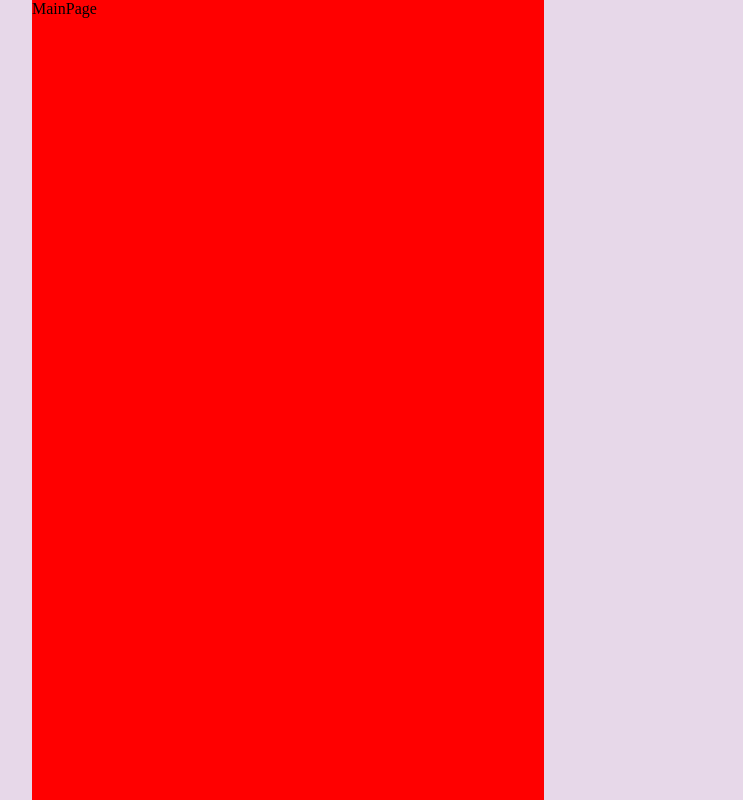
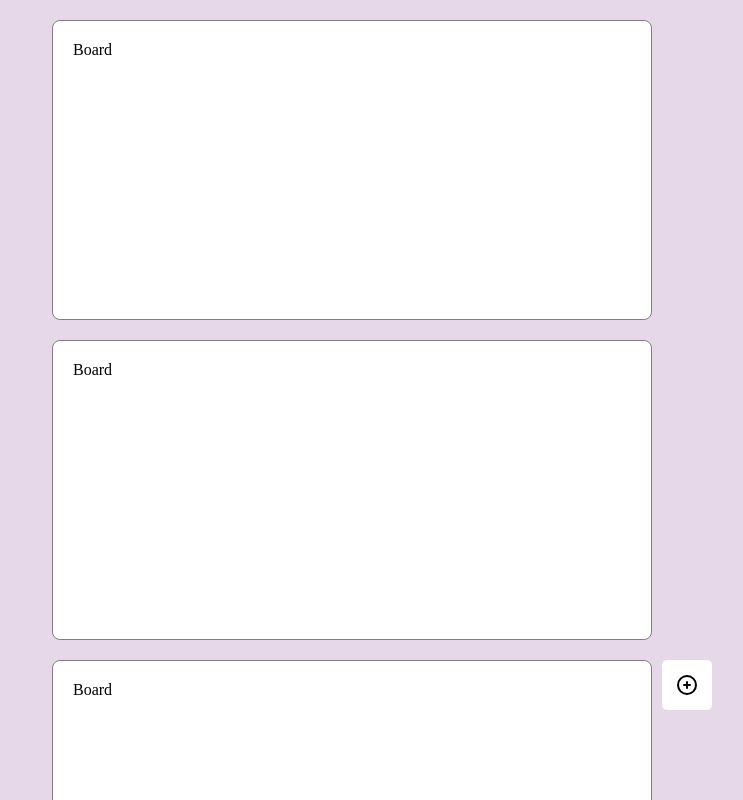
Before and after one commit to jim1286/survey, a React (Vite) app: page /main in a window 1280 px wide. Shown: the top 800 px of the page, without its empty margins (352-1095 px from the left). Built offline with nearby package versions, Linux system fonts and the light colour scheme.

Commit message:
[Feat] create tool bar

```diff
--- a/package.json
+++ b/package.json
@@ -10,7 +10,9 @@
     "preview": "vite preview"
   },
   "dependencies": {
+    "@emotion/is-prop-valid": "^1.2.1",
     "@reduxjs/toolkit": "^2.0.1",
+    "@tabler/icons-react": "^2.44.0",
     "antd": "^5.12.5",
     "path": "^0.12.7",
     "react": "^18.2.0",
--- a/src/app/styles.ts
+++ b/src/app/styles.ts
@@ -1,9 +1,11 @@
 import styled from "styled-components";
 
 export const Container = styled.div`
-  width: 100vw;
-  height: 100vh;
+  width: 100%;
+  height: 100%;
+  min-height: 100vh;
   background: #e7d8e9;
   display: flex;
   justify-content: center;
+  overflow-y: auto;
 `;
--- /dev/null
+++ b/src/components/Board/index.tsx
@@ -0,0 +1,8 @@
+import React from "react";
+import { Container } from "./styles";
+
+function Board() {
+  return <Container>Board</Container>;
+}
+
+export default Board;
--- /dev/null
+++ b/src/components/Board/styles.ts
@@ -0,0 +1,11 @@
+import styled from "styled-components";
+
+export const Container = styled.div`
+  min-width: 600px;
+  width: 100%;
+  height: 300px;
+  padding: 20px;
+  border: 1px solid gray;
+  border-radius: 8px;
+  background-color: white;
+`;
--- /dev/null
+++ b/src/components/index.tsx
@@ -0,0 +1 @@
+export { default as Board } from "./Board";
--- a/src/main.tsx
+++ b/src/main.tsx
@@ -1,15 +1,19 @@
 import React from "react";
 import ReactDOM from "react-dom/client";
+import router from "./router/Router.tsx";
+import isValidProp from "@emotion/is-prop-valid";
 import { Provider } from "react-redux";
 import { store } from "./redux/store.ts";
 import { RouterProvider } from "react-router-dom";
+import { StyleSheetManager } from "styled-components";
 import "./index.css";
-import router from "./router/Router.tsx";
 
 ReactDOM.createRoot(document.getElementById("root")!).render(
   <React.StrictMode>
-    <Provider store={store}>
-      <RouterProvider router={router} />
-    </Provider>
+    <StyleSheetManager shouldForwardProp={isValidProp}>
+      <Provider store={store}>
+        <RouterProvider router={router} />
+      </Provider>
+    </StyleSheetManager>
   </React.StrictMode>
 );
--- /dev/null
+++ b/src/pages/MainPage/components/Toolbar/index.tsx
@@ -0,0 +1,57 @@
+import { useEffect, useState, useTransition } from "react";
+import { Container } from "./styles";
+import { IconCirclePlus } from "@tabler/icons-react";
+
+export interface Position {
+  top: number | undefined;
+  bottom: number | undefined;
+}
+
+function Toolbar() {
+  const defaultPosition = 320 * 2;
+  const [isPending, startTransition] = useTransition();
+  const [position, setPosition] = useState<Position>({
+    top: defaultPosition,
+    bottom: undefined,
+  });
+
+  useEffect(() => {
+    const handleScroll = (e: Event) => {
+      const offsetHeight = (e.target as Document).documentElement.offsetHeight;
+      const currentHeight =
+        (e.target as Document).documentElement.scrollTop + window.innerHeight;
+      let newPosition: Position;
+
+      if (offsetHeight - currentHeight > 320 * 8) {
+        newPosition = {
+          top: undefined,
+          bottom: offsetHeight - currentHeight,
+        };
+      } else {
+        newPosition = {
+          top:
+            window.scrollY > defaultPosition ? window.scrollY : defaultPosition,
+          bottom: undefined,
+        };
+      }
+
+      startTransition(() => setPosition(newPosition));
+    };
+
+    window.addEventListener("scroll", handleScroll);
+
+    return () => {
+      window.removeEventListener("scroll", handleScroll);
+    };
+  }, [position]);
+
+  return (
+    !isPending && (
+      <Container position={position}>
+        <IconCirclePlus />
+      </Container>
+    )
+  );
+}
+
+export default Toolbar;
--- /dev/null
+++ b/src/pages/MainPage/components/Toolbar/styles.ts
@@ -0,0 +1,23 @@
+import styled from "styled-components";
+import { Position } from ".";
+
+interface ContainerProps {
+  position: Position;
+}
+
+export const Container = styled.div.attrs<ContainerProps>((props) => ({
+  style: {
+    width: "50px",
+    height: "50px",
+    backgroundColor: "white",
+    borderRadius: "5px",
+    position: "absolute",
+    display: "flex",
+    justifyContent: "center",
+    alignItems: "center",
+    cursor: "pointer",
+    transition: "background-color 0.3s ease, box-shadow 0.3s ease",
+    top: props.position.top && `${props.position.top}px`,
+    bottom: props.position.bottom && `${props.position.bottom}px`,
+  },
+}))``;
--- /dev/null
+++ b/src/pages/MainPage/components/index.tsx
@@ -0,0 +1 @@
+export { default as Toolbar } from "./Toolbar";
--- a/src/pages/MainPage/index.tsx
+++ b/src/pages/MainPage/index.tsx
@@ -1,8 +1,21 @@
-import React from "react";
-import { Container } from "./styles";
+import { BoardContainer, Container, ToolbarContainer } from "./styles";
+import { Board } from "@/components";
+import { Toolbar } from "./components";
+import { nanoid } from "@reduxjs/toolkit";
 
 function MainPage() {
-  return <Container>MainPage</Container>;
+  return (
+    <Container>
+      <BoardContainer>
+        {[1, 2, 4, 4, 4, 4, 4, 4, 4, 4].map(() => (
+          <Board key={nanoid()} />
+        ))}
+      </BoardContainer>
+      <ToolbarContainer>
+        <Toolbar />
+      </ToolbarContainer>
+    </Container>
+  );
 }
 
 export default MainPage;
--- a/src/pages/MainPage/styles.ts
+++ b/src/pages/MainPage/styles.ts
@@ -2,6 +2,19 @@ import styled from "styled-components";
 
 export const Container = styled.div`
   width: 40%;
+  padding: 20px;
+  display: flex;
+  gap: 10px;
+`;
 
-  background-color: red;
+export const BoardContainer = styled.div`
+  display: flex;
+  flex-direction: column;
+  gap: 20px;
+  flex: 1;
 `;
+
+export const ToolbarContainer = styled.div`
+  height: 100%;
+  position: relative;
+`;
```
Also changed, not shown: src/pages/index.tsx (renamed from src/pages/index.ts), 1 other file (tests, documents, lock files or other folders).
